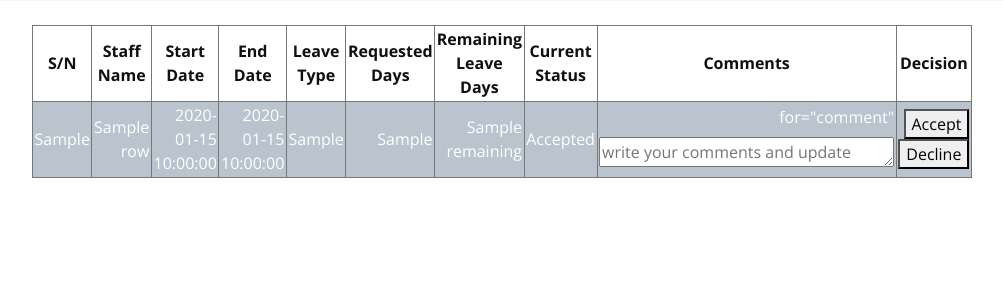
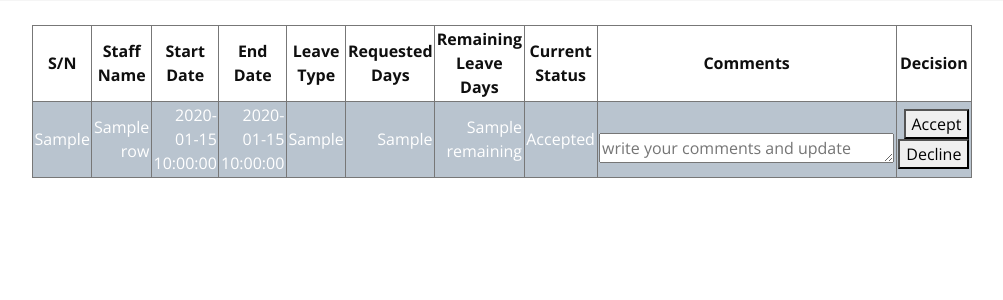
Before and after one commit to Jasemonu/HR-Man, a Flask app: template templates/leave.html in a window 1280 px wide. Shown: the part 145-445 px from the top of the page, without its empty margins (138-1141 px from the left). Run offline with Flask 3, Linux system fonts and the light colour scheme; the template is opened without the code that fills it: most values are stand-ins (such as "Sample title", 1, 10 or a date in 2020); some libraries are stand-ins or nearby versions.

Commit message:
label for comment tag fixed

```diff
--- a/templates/leave.html
+++ b/templates/leave.html
@@ -141,7 +141,7 @@
 
          <form id="myForm" action="/process_form" method="POST">
 
-		<td><label> for="comment"</label>
+		<td><label for="comment"></label>
 		<textarea id="comment" name="comment" placeholder="write your comments and update" rows="1" cols="30"></textarea></td>
 
         <td><button type="button" onclick="submitForm('accept', '{{ row.staff.staff_number }}')">Accept</button>
```
